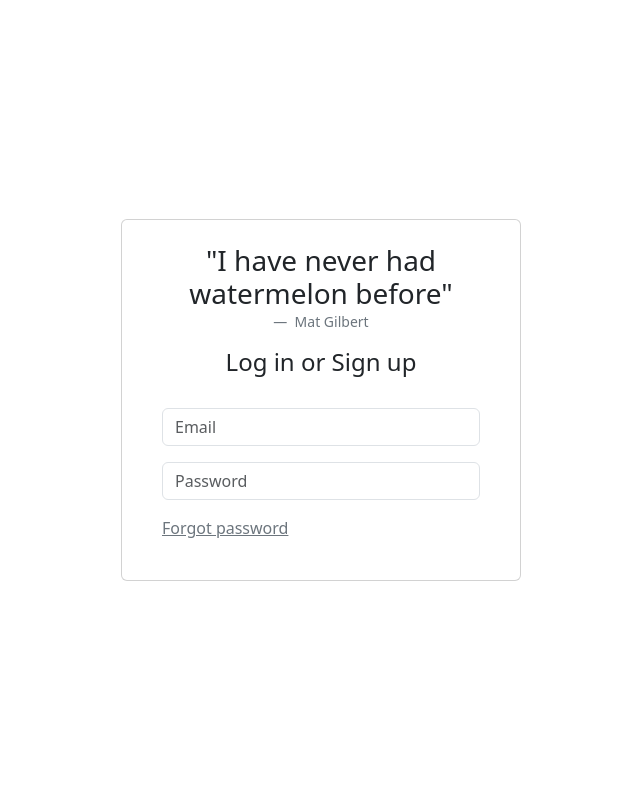
After one commit to ThatCrazyTechMan/NEA-Quotebook, a FastAPI app: template templates/login.html in a window 1280 px wide. The commit adds this page. Shown: the whole page, without its empty margins (319-959 px from the left). Run offline with FastAPI, Linux system fonts and the light colour scheme; the template is opened without the code that fills it, so the values that code supplies are empty.

Commit message:
Added Login page

```diff
--- a/main.py
+++ b/main.py
@@ -38,3 +38,12 @@ async def home(request: Request):
         "index.html",
         {"title": "index"},
     )
+
+
+@app.get("/login", response_class=HTMLResponse)
+async def home(request: Request):
+    return templates.TemplateResponse(
+        request,
+        "login.html",
+        {"title": "Login"},
+    )
--- a/snippets.txt
+++ b/quotes.txt
@@ -27,7 +27,7 @@ quotes: list[dict] = [
     {
         "id": 5,
         "author": "Mathew Gilbert",
-        "content": " I have never had watermelon before",
+        "content": "I have never had watermelon before",
         "date": "July 1, 2026"
     }
 ]
--- a/templates/index.html
+++ b/templates/index.html
@@ -21,6 +21,7 @@
     <h1>Welcome...</h1>
     <a class="btn btn-primary" href="http://localhost:8000/quotes" role="button">Quotes</a>
     <a class="btn btn-primary" href="http://localhost:8000/home" role="button">Home</a>
+    <a class="btn btn-primary" href="http://localhost:8000/login" role="button">Login</a>
 
 </div>
 
--- /dev/null
+++ b/templates/login.html
@@ -0,0 +1,45 @@
+<!doctype html>
+<html lang="en">
+<head>
+    <meta charset="utf-8">
+    <meta name="viewport" content="width=device-width, initial-scale=1">
+    <title>Bootstrap demo</title>
+    <link href="https://cdn.jsdelivr.net/npm/bootstrap@5.3.8/dist/css/bootstrap.min.css" rel="stylesheet"
+          integrity="sha384-sRIl4kxILFvY47J16cr9ZwB07vP4J8+LH7qKQnuqkuIAvNWLzeN8tE5YBujZqJLB" crossorigin="anonymous">
+</head>
+<body>
+<script src="https://cdn.jsdelivr.net/npm/bootstrap@5.3.8/dist/js/bootstrap.bundle.min.js"
+        integrity="sha384-FKyoEForCGlyvwx9Hj09JcYn3nv7wiPVlz7YYwJrWVcXK/BmnVDxM+D2scQbITxI"
+        crossorigin="anonymous"></script>
+<!-- Start of template -->
+<div class="container-fluid d-flex justify-content-center align-items-center min-vh-100 py-4">
+    <div class="card p-4" style="width: 100%; max-width: 400px;">
+        <div class="card-title text-center">
+            <figure class="text-center">
+                <blockquote class="blockquote">
+                    <h3>"I have never had watermelon before"</h3>
+                </blockquote>
+                <figcaption class="blockquote-footer">
+                    Mat Gilbert
+                </figcaption>
+            </figure>
+            <h4>Log in or Sign up</h4>
+        </div>
+        <div class="card-body">
+            <form>
+                <div class="mb-3">
+                    <input type="text" class="form-control" placeholder="Email" aria-label="Email">
+                </div>
+                <div class="mb-3">
+                    <input type="password" class="form-control" placeholder="Password" aria-label="Password">
+                </div>
+                <div class="col-md-auto">
+                    <a href="#" class="link-secondary">Forgot password</a>
+                </div>
+            </form>
+        </div>
+    </div>
+</div>
+<!-- End of template -->
+</body>
+</html>
--- a/templates/quotes.html
+++ b/templates/quotes.html
@@ -15,6 +15,7 @@
             crossorigin="anonymous"></script>
     <a class="btn btn-primary" href="http://localhost:8000/home" role="button">Home</a>
     <a class="btn btn-primary" href="http://localhost:8000/" role="button">Index</a>
+    <a class="btn btn-primary" href="http://localhost:8000/login" role="button">Login</a>
     <div class="row">
         {% for i in range(11) %}
         <div class="col-6">
```
Also changed, not shown: templates/home.html (+5 -2 lines).
